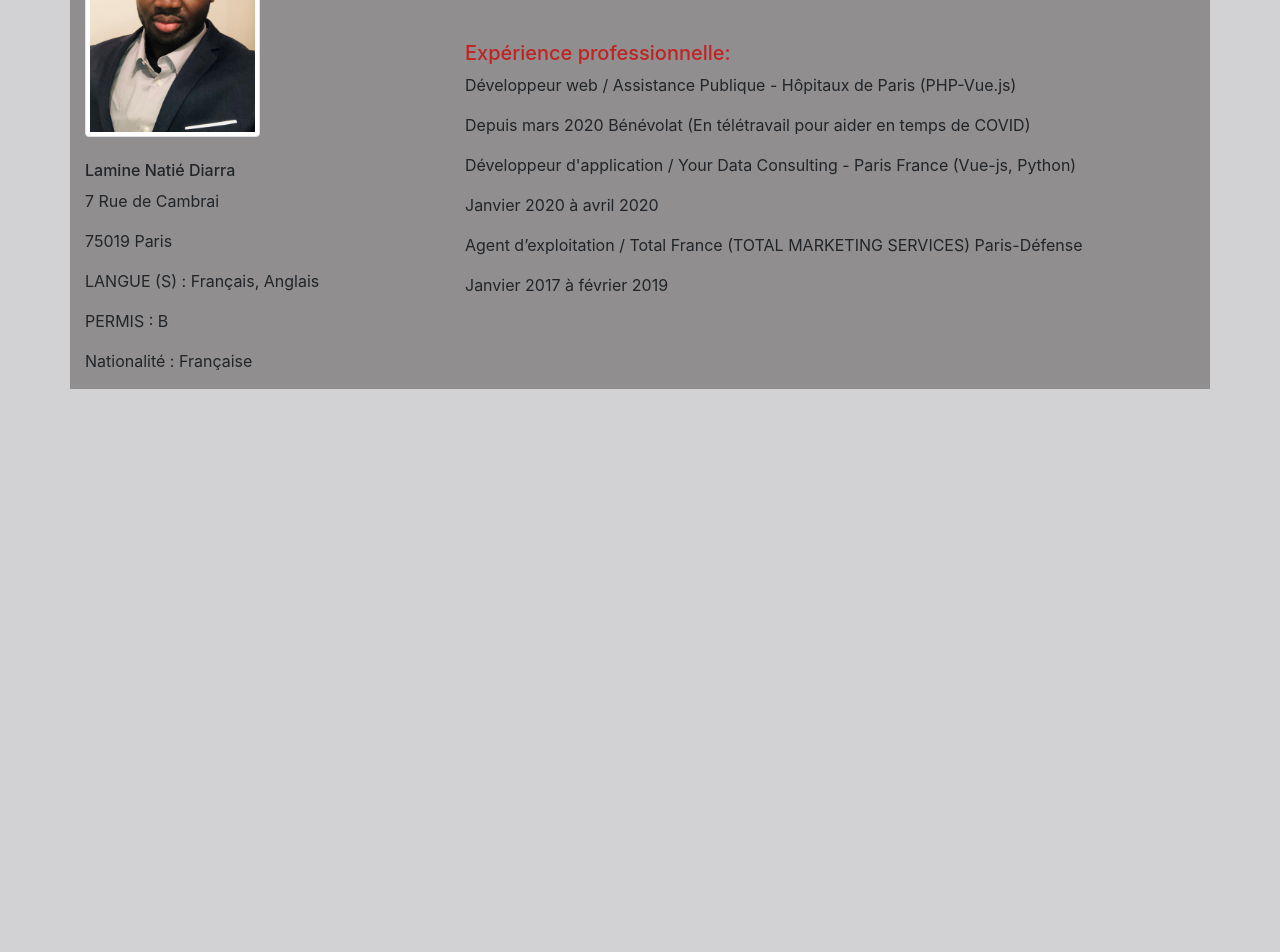
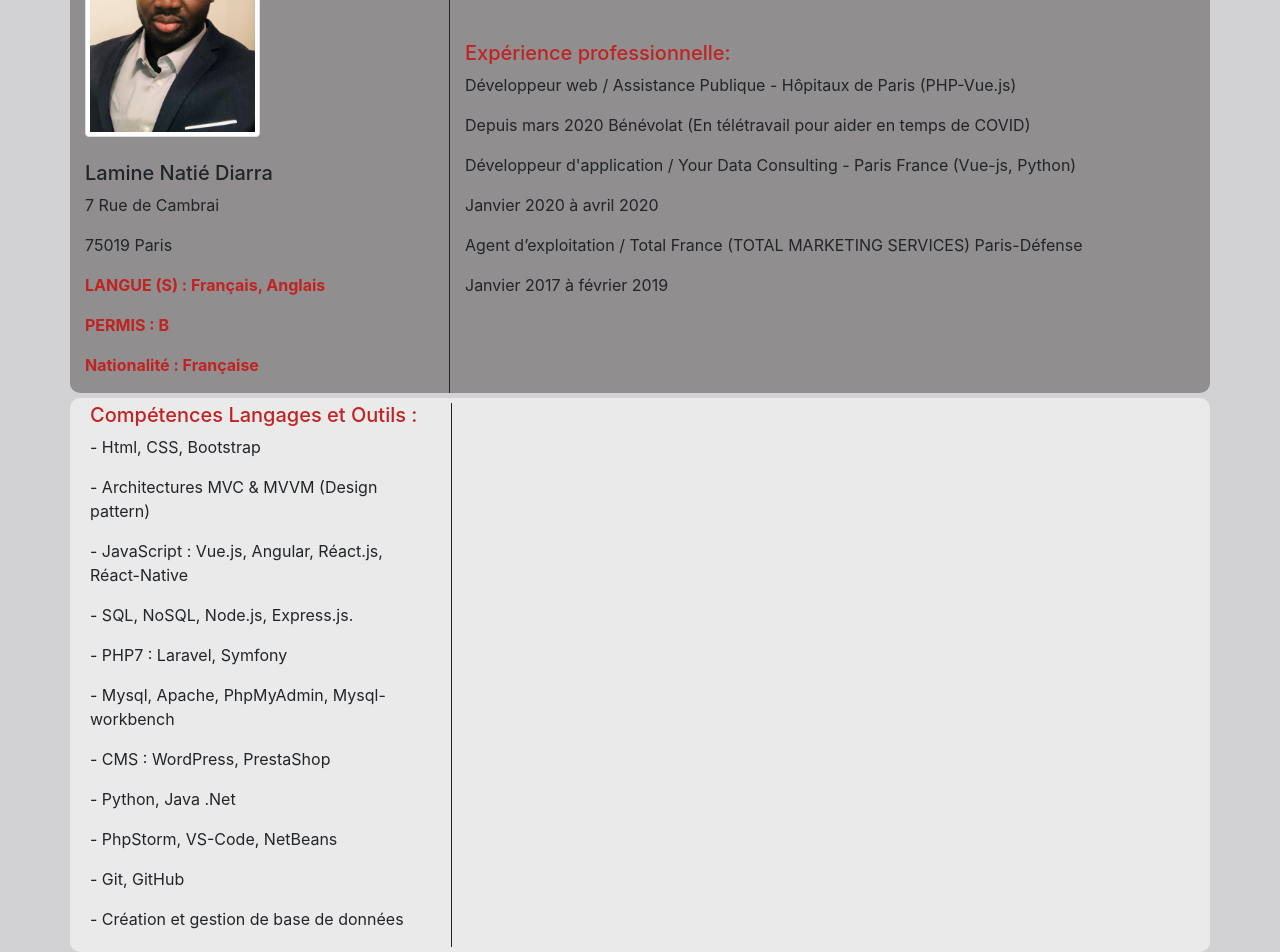
Before and after one commit to lamine87/moncv.github.io, a plain HTML site: page index.html in a window 1280 px wide. Shown: the part 124-1076 px from the top of the page. Before the commit the page ends 800 px from the top, so only its background shows below. Drawn offline with nearby package versions, Linux system fonts and the light colour scheme.

Commit message:
cv-repository competence

```diff
--- a/index.html
+++ b/index.html
@@ -20,14 +20,14 @@
                 <img src="lamine.jpg" class="img-thumbnail" alt="..."
                 style="height: auto; width: 50%;">
                 <br><br>
-                <h6>Lamine Natié Diarra</h6>
-                <p>7 Rue de Cambrai</p>
-                <p>75019 Paris</p>
+       <h6>Lamine Natié Diarra</h6>
+                <p class="adressse">7 Rue de Cambrai</p>
+                <p class="adressse">75019 Paris</p>
 
-                <p>LANGUE (S) : Français, Anglais</p>
+                <p class="divers">LANGUE (S) : Français, Anglais</p>
 
-                  <p> PERMIS : B</p>
-                  <p>Nationalité : Française</p>
+                  <p class="divers"> PERMIS : B</p>
+                  <p class="divers">Nationalité : Française</p>
               </div>
               <div class="col-md-8">
                 <h2>Concepteur Développeur </h2>
@@ -60,9 +60,20 @@
               </div>
         </div>
 
-        <div class="row2">
+        <div class="row" id="compo">
             <div class="col-md-4">
-
+                <h5>Compétences Langages et Outils :</h5>
+                <p>-  Html, CSS, Bootstrap </p>
+                <p>-  Architectures MVC & MVVM (Design pattern)</p>
+                <p>-  JavaScript : Vue.js, Angular, Réact.js, Réact-Native </p>
+                <p>-  SQL, NoSQL, Node.js, Express.js. </p>
+                <p>-  PHP7 : Laravel, Symfony </p>
+                <p>-  Mysql, Apache, PhpMyAdmin, Mysql-workbench</p>
+                <p>-  CMS : WordPress, PrestaShop </p>
+                <p>-  Python, Java .Net</p>
+                <p>-  PhpStorm, VS-Code, NetBeans </p>
+                <p>-  Git, GitHub</p>
+                <p>-  Création et gestion de base de données</p>
               </div>
         </div>
 
--- a/style.css
+++ b/style.css
@@ -3,10 +3,28 @@ body{
 }
 .row{
     background-color: rgb(144, 142, 142);
+    border-radius: 10px;
 }
-.row2{
-    background-color: rgb(240, 240, 240);
+
+#compo {
+    background-color: rgba(240, 240, 240, 0.802);
+    border-radius: 10px;
+    margin-top: 5px;
+    padding: 5px;
 }
 h5{
     color: rgb(193, 35, 35);
 }
+h6{
+    font-size: 20px;
+}
+
+
+.divers{
+    color: rgb(193, 35, 35);
+    font-weight: bold;
+}
+
+.col-md-4{
+    border-right: solid 1px;
+}
```
